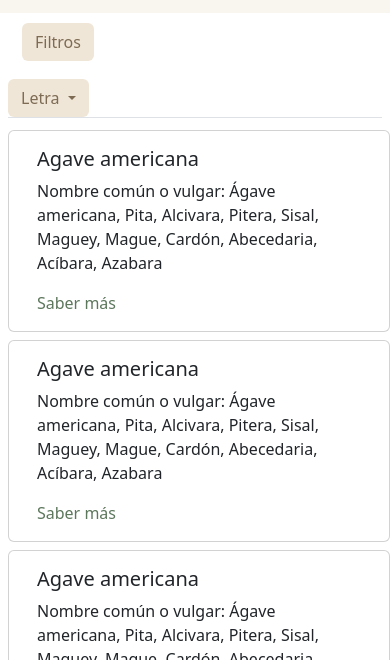
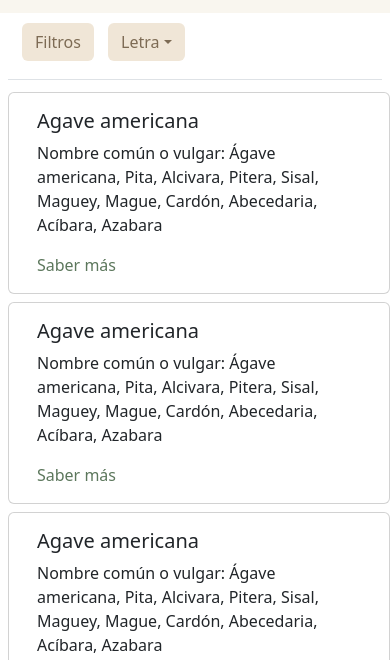
Before and after one commit to MariD3v/Mari_Garden, a plain HTML site: page src/pages/plantsCience.html in a window 390 px wide. Shown: the part 184-844 px from the top of the page. Drawn offline with nearby package versions, Linux system fonts and the light colour scheme.

Commit message:
fix letter filter

```diff
--- a/src/pages/plantsCience.html
+++ b/src/pages/plantsCience.html
@@ -371,12 +371,8 @@
             <div class="col-12 col-lg-9 p-2 p-lg-5">
                     <ul class="nav nav-tabs" id="myTab" role="tablist">
                         <div class="dropdown d-lg-none d-flex">
-                            <button class="btn dropdown-toggle"
-                                style="background-color: var(--bl-color); color: var(--bd-color);" type="button"
-                                data-bs-toggle="dropdown" aria-expanded="false">
-                                Letra
-                            </button>
-                            <ul class="dropdown-menu">
+                            <button class="btn dropdown-toggle" style="position:absolute; top: -56px; left: 100px ;background-color: var(--bl-color); color: var(--bd-color);" type="button" data-bs-toggle="dropdown" aria-expanded="false">Letra</button>
+                            <ul class="dropdown-menu" style="--bs-dropdown-min-width: 4.5rem;">
                                 <li class="nav-item" role="presentation">
                                     <button class="dropdown-item" id="A" data-bs-toggle="tab" data-bs-target="#A-pane"
                                         type="button" role="tab" aria-controls="A-pane" aria-selected="true">A</button>
```
